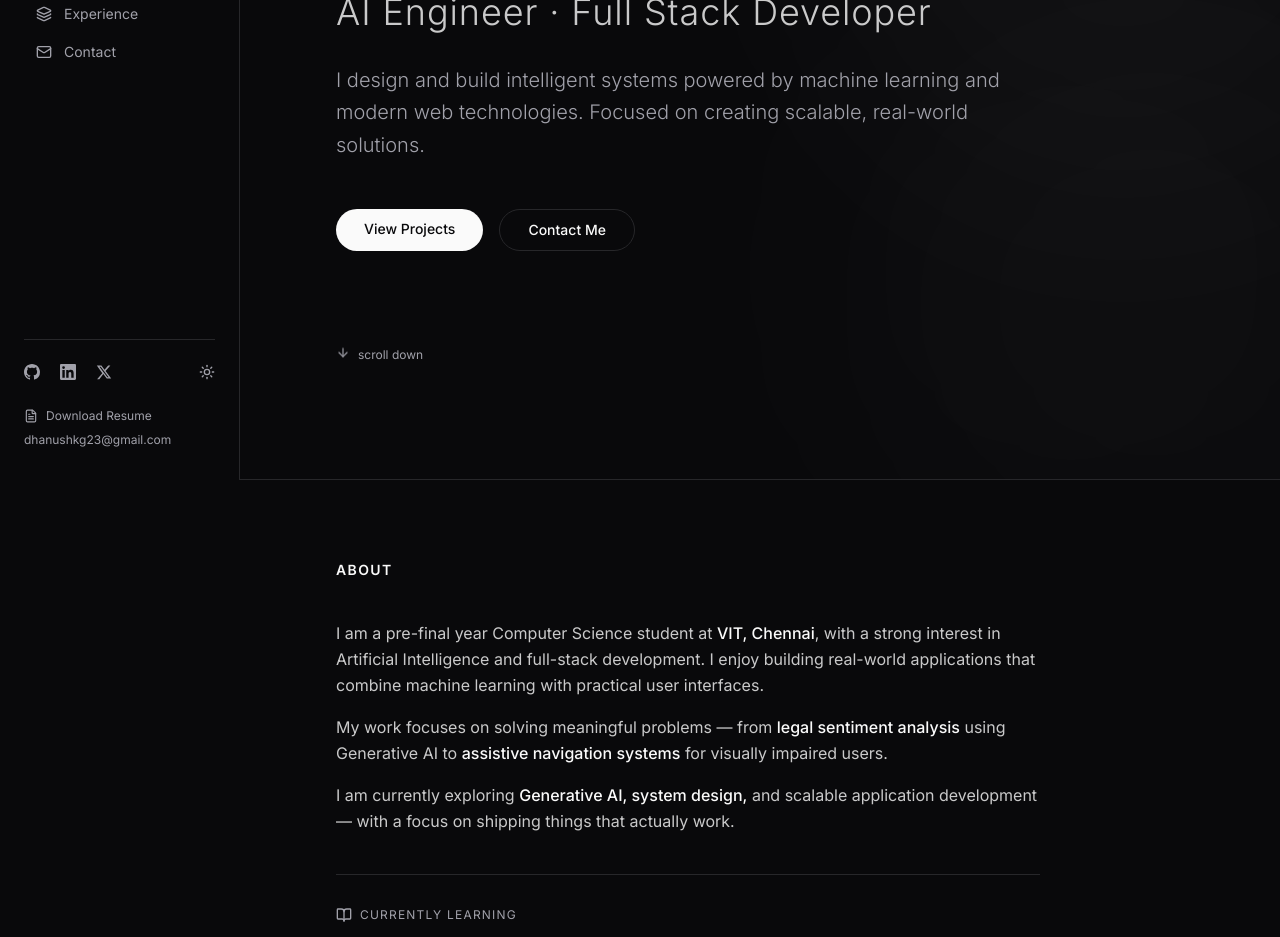
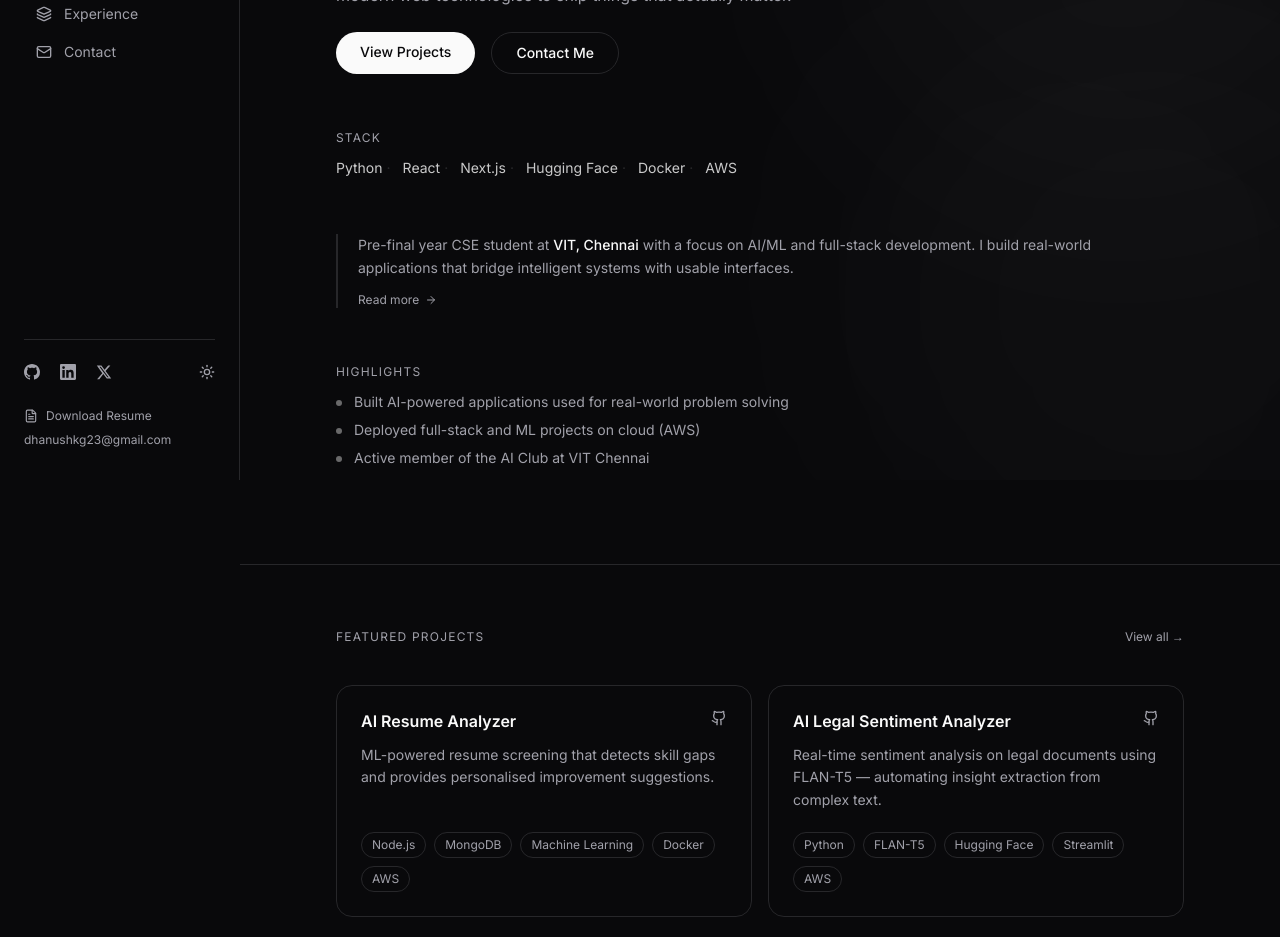
Before and after one commit to dhanushh00/Dhanush-K, a Next.js app: page / in a window 1280 px wide. Shown: the part 320-1257 px from the top of the page. Built offline with nearby package versions, Linux system fonts and the light colour scheme.

Commit message:
updated home page

```diff
--- a/src/app/page.tsx
+++ b/src/app/page.tsx
@@ -1,4 +1,6 @@
 import { Hero } from "@/components/sections/Hero";
+import { FeaturedProjects } from "@/components/sections/FeaturedProjects";
+import { HomeCTA } from "@/components/sections/HomeCTA";
 import { About } from "@/components/sections/About";
 import { Projects } from "@/components/sections/Projects";
 import { Skills } from "@/components/sections/Skills";
@@ -9,10 +11,12 @@ export default function Home() {
   return (
     <div className="divide-y divide-border">
       <Hero />
+      <FeaturedProjects />
       <About />
       <Projects />
       <Skills />
       <Experience />
+      <HomeCTA />
       <Contact />
     </div>
   );
--- /dev/null
+++ b/src/components/sections/FeaturedProjects.tsx
@@ -0,0 +1,85 @@
+"use client";
+
+import { motion } from "framer-motion";
+import { Github, ExternalLink } from "lucide-react";
+
+const featured = [
+    {
+        title: "AI Resume Analyzer",
+        description: "ML-powered resume screening that detects skill gaps and provides personalised improvement suggestions.",
+        tech: ["Node.js", "MongoDB", "Machine Learning", "Docker", "AWS"],
+        github: "https://github.com/dhanushh00",
+        live: null,
+    },
+    {
+        title: "AI Legal Sentiment Analyzer",
+        description: "Real-time sentiment analysis on legal documents using FLAN-T5 — automating insight extraction from complex text.",
+        tech: ["Python", "FLAN-T5", "Hugging Face", "Streamlit", "AWS"],
+        github: "https://github.com/dhanushh00",
+        live: null,
+    },
+];
+
+export function FeaturedProjects() {
+    return (
+        <section className="px-8 md:px-16 lg:px-24 py-16">
+            <motion.div
+                initial={{ opacity: 0, y: 20 }}
+                whileInView={{ opacity: 1, y: 0 }}
+                viewport={{ once: false }}
+                transition={{ duration: 0.5 }}
+            >
+                <div className="flex items-center justify-between mb-10">
+                    <p className="text-xs text-muted-foreground uppercase tracking-widest">Featured Projects</p>
+                    <a href="#projects" className="text-xs text-muted-foreground hover:text-foreground transition-colors">
+                        View all →
+                    </a>
+                </div>
+
+                <div className="grid grid-cols-1 md:grid-cols-2 gap-4">
+                    {featured.map((project, i) => (
+                        <motion.div
+                            key={project.title}
+                            initial={{ opacity: 0, y: 12 }}
+                            whileInView={{ opacity: 1, y: 0 }}
+                            viewport={{ once: false }}
+                            transition={{ duration: 0.35, delay: i * 0.08 }}
+                            className="group flex flex-col justify-between gap-5 p-6 rounded-2xl border border-border bg-card hover:border-foreground/25 hover:bg-accent/40 transition-all duration-200"
+                        >
+                            <div className="flex flex-col gap-3">
+                                <div className="flex items-start justify-between gap-4">
+                                    <h3 className="text-base font-semibold text-foreground leading-snug">
+                                        {project.title}
+                                    </h3>
+                                    <div className="flex items-center gap-2 shrink-0">
+                                        <a href={project.github} target="_blank" rel="noopener noreferrer"
+                                            className="text-muted-foreground hover:text-foreground transition-colors" aria-label="GitHub">
+                                            <Github className="w-4 h-4" />
+                                        </a>
+                                        {project.live && (
+                                            <a href={project.live} target="_blank" rel="noopener noreferrer"
+                                                className="text-muted-foreground hover:text-foreground transition-colors" aria-label="Live">
+                                                <ExternalLink className="w-4 h-4" />
+                                            </a>
+                                        )}
+                                    </div>
+                                </div>
+                                <p className="text-sm text-muted-foreground leading-relaxed">
+                                    {project.description}
+                                </p>
+                            </div>
+
+                            <div className="flex flex-wrap gap-2">
+                                {project.tech.map((t) => (
+                                    <span key={t} className="px-2.5 py-1 text-xs border border-border rounded-full text-muted-foreground">
+                                        {t}
+                                    </span>
+                                ))}
+                            </div>
+                        </motion.div>
+                    ))}
+                </div>
+            </motion.div>
+        </section>
+    );
+}
--- a/src/components/sections/Hero.tsx
+++ b/src/components/sections/Hero.tsx
@@ -1,56 +1,97 @@
 "use client";
 
 import { motion } from "framer-motion";
-import { ArrowDown } from "lucide-react";
+import { ArrowRight } from "lucide-react";
+
+const skills = ["Python", "React", "Next.js", "Hugging Face", "Docker", "AWS"];
+
+const highlights = [
+    "Built AI-powered applications used for real-world problem solving",
+    "Deployed full-stack and ML projects on cloud (AWS)",
+    "Active member of the AI Club at VIT Chennai",
+];
+
+const container = {
+    hidden: {},
+    visible: {
+        transition: { staggerChildren: 0.1 },
+    },
+};
+
+const fadeUp = {
+    hidden: { opacity: 0, y: 20 },
+    visible: { opacity: 1, y: 0, transition: { duration: 0.5 } },
+};
 
 export function Hero() {
     return (
         <section id="home" className="min-h-screen flex flex-col justify-center px-8 md:px-16 lg:px-24 py-24">
             <motion.div
-                initial={{ opacity: 0, y: 24 }}
-                animate={{ opacity: 1, y: 0 }}
-                transition={{ duration: 0.55 }}
-                className="max-w-4xl w-full"
+                variants={container}
+                initial="hidden"
+                animate="visible"
+                className="max-w-3xl w-full flex flex-col gap-14"
             >
-                <p className="text-sm text-muted-foreground mb-6 tracking-[0.2em] font-medium uppercase">
+                {/* Identity block */}
+                <div className="flex flex-col gap-5">
+                    <motion.p variants={fadeUp} className="text-xs text-muted-foreground tracking-[0.2em] uppercase font-medium">
                         Hello, I'm
-                </p>
-                <h1 className="text-6xl md:text-8xl lg:text-9xl font-extrabold leading-none mb-6 tracking-tight text-transparent bg-clip-text bg-gradient-to-br from-foreground via-foreground/90 to-muted-foreground/50">
+                    </motion.p>
+                    <motion.h1 variants={fadeUp} className="text-5xl md:text-6xl lg:text-7xl font-extrabold leading-none tracking-tight text-transparent bg-clip-text bg-gradient-to-br from-foreground via-foreground/90 to-muted-foreground/50">
                         Dhanush K
-                </h1>
-                <p className="text-2xl md:text-3xl lg:text-4xl text-foreground/80 mb-8 font-light tracking-wide">
-                    AI Engineer · Full Stack Developer
-                </p>
-                <p className="text-lg md:text-xl text-muted-foreground leading-relaxed mb-12 max-w-2xl font-light">
-                    I design and build intelligent systems powered by machine learning and modern web technologies. Focused on creating scalable, real-world solutions.
-                </p>
+                    </motion.h1>
+                    <motion.p variants={fadeUp} className="text-xl md:text-2xl text-foreground/80 font-light tracking-wide">
+                        AI Engineer &nbsp;·&nbsp; Full Stack Developer
+                    </motion.p>
+                    <motion.p variants={fadeUp} className="text-base text-muted-foreground leading-relaxed max-w-xl">
+                        I design and build intelligent systems — combining machine learning with modern web technologies to ship things that actually matter.
+                    </motion.p>
 
-                <div className="flex gap-4 flex-wrap">
-                    <a
-                        href="#projects"
-                        className="px-7 py-2.5 rounded-full bg-foreground text-background text-sm font-medium hover:opacity-75 transition-opacity"
-                    >
+                    <motion.div variants={fadeUp} className="flex gap-4 flex-wrap pt-1">
+                        <a href="#projects" className="px-6 py-2.5 rounded-full bg-foreground text-background text-sm font-medium hover:opacity-75 transition-opacity">
                             View Projects
                         </a>
-                    <a
-                        href="#contact"
-                        className="px-7 py-2.5 rounded-full border border-border text-sm font-medium hover:bg-accent transition-colors"
-                    >
+                        <a href="#contact" className="px-6 py-2.5 rounded-full border border-border text-sm font-medium hover:bg-accent transition-colors">
                             Contact Me
                         </a>
+                    </motion.div>
                 </div>
+
+                {/* Skills Snapshot */}
+                <motion.div variants={fadeUp} className="flex flex-col gap-3">
+                    <p className="text-xs text-muted-foreground uppercase tracking-widest">Stack</p>
+                    <p className="text-sm text-foreground/80 flex flex-wrap gap-x-2 gap-y-1">
+                        {skills.map((s, i) => (
+                            <span key={s}>
+                                {s}{i < skills.length - 1 && <span className="text-border mx-1">·</span>}
+                            </span>
+                        ))}
+                    </p>
                 </motion.div>
 
-            <motion.a
-                href="#about"
-                initial={{ opacity: 0 }}
-                animate={{ opacity: 1 }}
-                transition={{ delay: 1.1, duration: 0.5 }}
-                className="mt-24 inline-flex items-center gap-2 text-xs text-muted-foreground hover:text-foreground transition-colors w-fit"
-            >
-                <ArrowDown className="w-3.5 h-3.5 animate-bounce" />
-                scroll down
-            </motion.a>
+                {/* About Preview */}
+                <motion.div variants={fadeUp} className="flex flex-col gap-3 border-l-2 border-border pl-5">
+                    <p className="text-sm text-muted-foreground leading-relaxed">
+                        Pre-final year CSE student at <span className="text-foreground font-medium">VIT, Chennai</span> with a focus on AI/ML and full-stack development. I build real-world applications that bridge intelligent systems with usable interfaces.
+                    </p>
+                    <a href="#about" className="inline-flex items-center gap-1.5 text-xs text-muted-foreground hover:text-foreground transition-colors w-fit">
+                        Read more <ArrowRight className="w-3 h-3" />
+                    </a>
+                </motion.div>
+
+                {/* Highlights */}
+                <motion.div variants={fadeUp} className="flex flex-col gap-3">
+                    <p className="text-xs text-muted-foreground uppercase tracking-widest">Highlights</p>
+                    <ul className="flex flex-col gap-2">
+                        {highlights.map((h) => (
+                            <li key={h} className="flex items-start gap-3 text-sm text-muted-foreground">
+                                <span className="mt-2 w-1.5 h-1.5 rounded-full bg-foreground/40 shrink-0" />
+                                {h}
+                            </li>
+                        ))}
+                    </ul>
+                </motion.div>
+            </motion.div>
         </section>
     );
 }
--- /dev/null
+++ b/src/components/sections/HomeCTA.tsx
@@ -0,0 +1,30 @@
+"use client";
+
+import { motion } from "framer-motion";
+
+export function HomeCTA() {
+    return (
+        <section className="px-8 md:px-16 lg:px-24 py-20">
+            <motion.div
+                initial={{ opacity: 0, y: 20 }}
+                whileInView={{ opacity: 1, y: 0 }}
+                viewport={{ once: false }}
+                transition={{ duration: 0.5 }}
+                className="flex flex-col gap-6 items-start"
+            >
+                <p className="text-2xl md:text-3xl font-semibold text-foreground leading-snug max-w-lg">
+                    Let's build something impactful.
+                </p>
+                <p className="text-base text-muted-foreground max-w-md leading-relaxed">
+                    Open to internships, freelance projects, and collaborations. If you have an idea, let's talk.
+                </p>
+                <a
+                    href="#contact"
+                    className="px-6 py-2.5 rounded-full bg-foreground text-background text-sm font-medium hover:opacity-75 transition-opacity"
+                >
+                    Contact Me
+                </a>
+            </motion.div>
+        </section>
+    );
+}
--- a/src/components/sections/Skills.tsx
+++ b/src/components/sections/Skills.tsx
@@ -9,28 +9,24 @@ type SkillGroup = {
 
 const skillGroups: SkillGroup[] = [
     {
-        label: "Languages",
-        skills: ["Python", "C", "C++", "Java"],
+        label: "AI / ML",
+        skills: ["Machine Learning", "NLP", "Transformers", "Hugging Face", "Generative AI", "Scikit-learn"],
     },
     {
-        label: "Web Development",
-        skills: ["HTML", "CSS", "JavaScript", "React", "Next.js"],
-    },
-    {
-        label: "AI / ML",
-        skills: ["Machine Learning", "NLP", "Transformers", "Hugging Face", "Generative AI"],
-    },
-    {
-        label: "Tools & Technologies",
-        skills: ["Git", "GitHub", "Docker", "AWS", "Streamlit"],
+        label: "Web",
+        skills: ["HTML", "CSS", "JavaScript", "TypeScript", "React", "Next.js", "Node.js", "Express.js"],
     },
     {
         label: "Databases",
-        skills: ["MongoDB", "MySQL"],
+        skills: ["MongoDB", "MySQL", "PostgreSQL", "Oracle SQL", "Redis"],
     },
     {
-        label: "Other",
-        skills: ["DevOps Basics", "API Development", "Cloud Deployment"],
+        label: "Tools",
+        skills: ["Git", "GitHub", "Docker", "AWS", "Postman", "Streamlit", "Drizzle ORM"],
+    },
+    {
+        label: "Backend",
+        skills: ["REST APIs"],
     },
 ];
 
```
Lines whose indentation alone changed are shown as unchanged.
